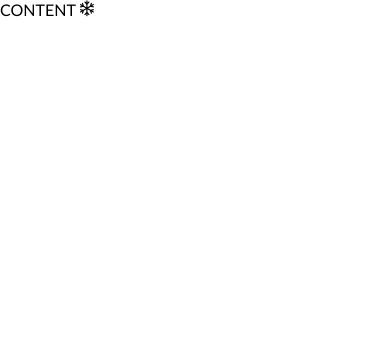
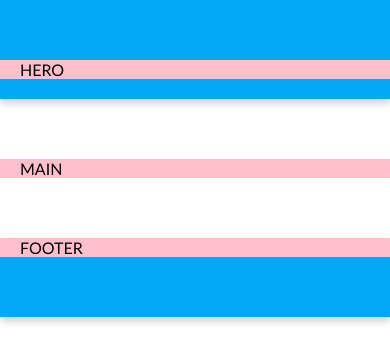
Before and after one commit to sjurate/4-coming-soon, a website: page index.html in a window 390 px wide. Drawn offline with Linux system fonts and the light colour scheme.

Commit message:
Responsive design and main sections #2

```diff
--- a/css/base/base.css
+++ b/css/base/base.css
@@ -11,4 +11,19 @@ body {
     font-family: 'Gill Sans', 'Gill Sans MT', Calibri, 'Trebuchet MS',
         sans-serif;
 }
-;
+
+:root {
+    /* variables */
+    --main-color: #03A9F5;
+    --secondary-color: #E81F63;
+    --shadow: 0 4px 8px #0003;
+}
+
+.bg-main {
+    background-color: var(--main-color);
+    box-shadow: var(--shadow);
+}
+
+.bg-secondary {
+    background-color: var(--secondary-color);
+}
--- a/css/base/layout.css
+++ b/css/base/layout.css
@@ -0,0 +1,40 @@
+.container {
+    width: 100%;
+    padding: 60px 0;
+}
+
+.container > .row {
+    width: 1000px;
+    margin: 0 calc(50% - 500px);
+    background-color: pink;
+}
+
+@media (max-width: 1100px) {
+    .container > .row {
+        width: 800px;
+        margin: 0 calc(50% - 400px);
+    }
+}
+
+@media (max-width: 900px) {
+    .container > .row {
+        width: 600px;
+        margin: 0 calc(50% - 300px);
+    }
+}
+
+@media (max-width: 700px) {
+    .container > .row {
+        width: 400px;
+        margin: 0 calc(50% - 200px);
+    }
+}
+
+@media (max-width: 440px) {
+    .container > .row {
+        width: 100%;
+        margin: 0;
+        padding-left: 20px;
+        padding-right: 20px;
+    }
+}
--- a/css/pages/home.css
+++ b/css/pages/home.css
@@ -13,3 +13,11 @@
 @import '../components/progress-bar.css';
 
 /* CUSTOM STYLE GOES BELOW THIS LINE */
+
+section.container.bg-main {
+    padding-bottom: 20px;
+}
+
+footer.container.bg-main {
+    padding-top: 0;
+}
--- a/index.html
+++ b/index.html
@@ -7,11 +7,11 @@
     <title>Coming-soon</title>
 
     <link rel="shortcut icon" href="./favicon.ico" type="image/x-icon">
-    <link rel="apple-touch-icon" sizes="180x180" href="/apple-touch-icon.png">
-    <link rel="icon" type="image/png" sizes="32x32" href="/favicon-32x32.png">
-    <link rel="icon" type="image/png" sizes="16x16" href="/favicon-16x16.png">
-    <link rel="manifest" href="/site.webmanifest">
-    <link rel="mask-icon" href="/safari-pinned-tab.svg" color="#5bbad5">
+    <link rel="apple-touch-icon" sizes="180x180" href="./favicon/apple-touch-icon.png">
+    <link rel="icon" type="image/png" sizes="32x32" href="./favicon/favicon-32x32.png">
+    <link rel="icon" type="image/png" sizes="16x16" href="./favicon/favicon-16x16.png">
+    <link rel="manifest" href="./favicon/site.webmanifest">
+    <link rel="mask-icon" href="./favicon/safari-pinned-tab.svg" color="#5bbad5">
     <meta name="msapplication-TileColor" content="#da532c">
     <meta name="theme-color" content="#ffffff">
 
@@ -19,7 +19,22 @@
 
 </head>
 <body>
-    CONTENT
-    <i class="fa fa-snowflake-o"></i>
+    <section class="container bg-main">
+        <div class="row">
+            HERO
+        </div>
+    </section>
+
+    <section class="container">
+        <div class="row">
+            MAIN
+        </div>
+    </section>
+
+    <footer class="container bg-main">
+        <div class="row">
+            FOOTER
+        </div>
+    </footer>
 </body>
 </html>
```
